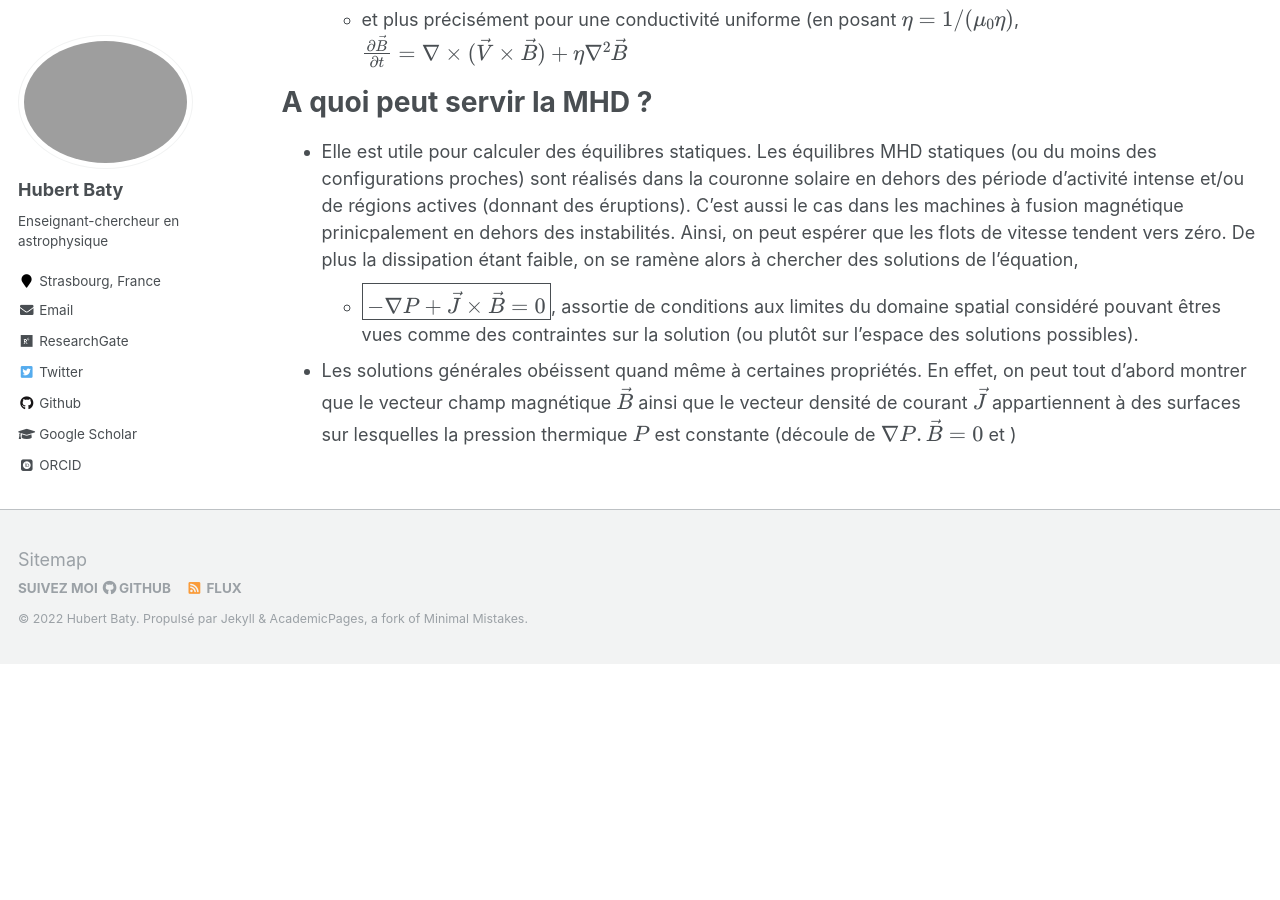
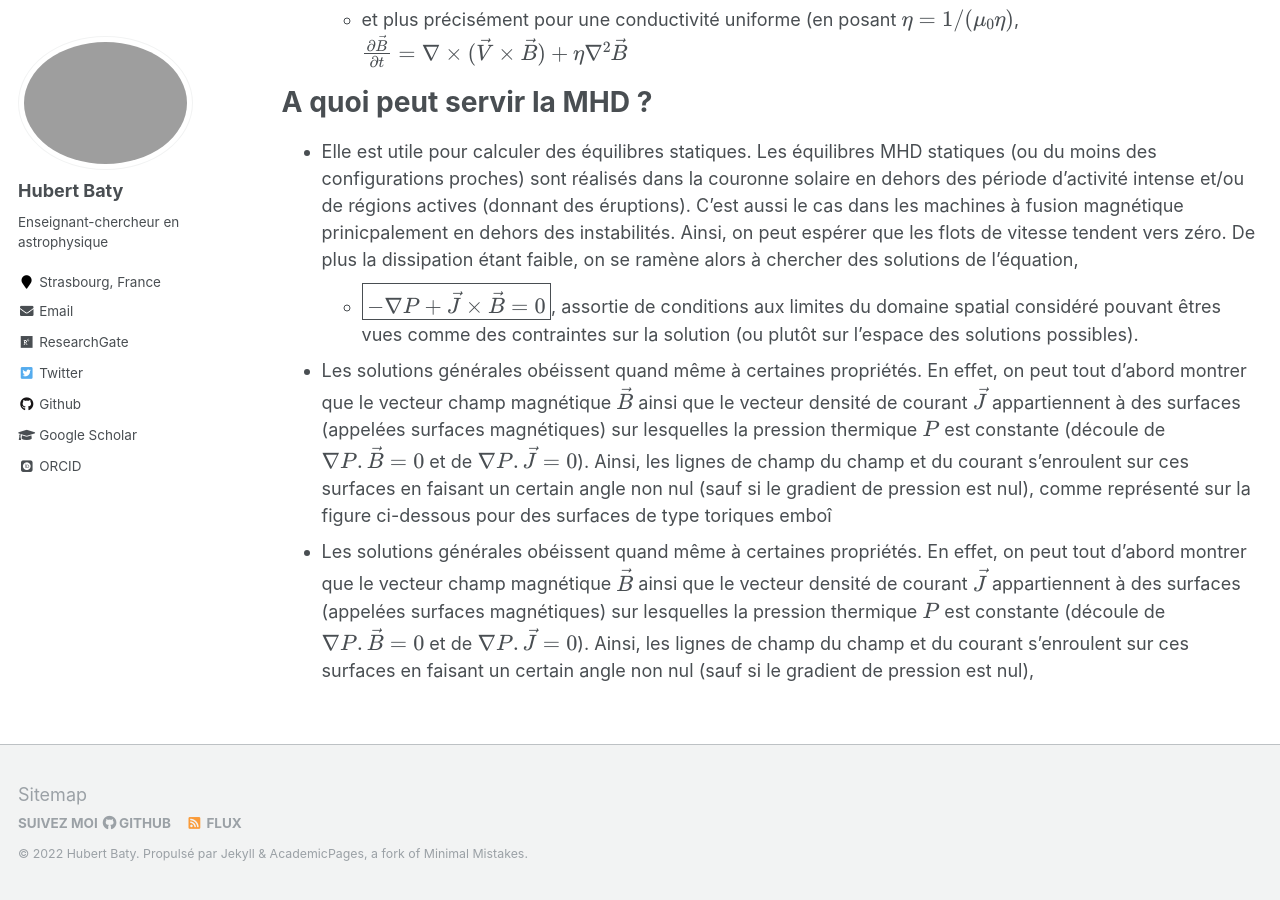
Before and after one commit to hubertbaty/hubertbaty.github.io, a Jekyll site: the page built from _pages/MHD.md, in a window 1280 px wide and 900 px high, scrolled down 2936 px. Built offline with Jekyll 4.4.1, drawn with Linux system fonts in a browser that asks for light colours; some web fonts are replaced; formulas are drawn with MathJax 3; before the commit the page ends 3600 px from its top, so only the background shows below that.

Commit message:
Update MHD.md

```diff
--- a/_pages/MHD.md
+++ b/_pages/MHD.md
@@ -60,4 +60,5 @@ A quoi peut servir la MHD ?
 * Elle est utile pour calculer des équilibres statiques. Les équilibres MHD statiques (ou du moins des configurations proches) sont réalisés dans la couronne solaire en dehors des période d'activité intense et/ou de régions actives (donnant des éruptions). C'est aussi le cas dans les machines à fusion magnétique prinicpalement en dehors des instabilités. Ainsi, on peut espérer que les flots de vitesse tendent vers zéro. De plus la dissipation étant faible, on se ramène alors à chercher des solutions de l'équation,
   * $$\boxed{ - \nabla P + \vec J \times \vec B = 0}$$, assortie de conditions aux limites du domaine spatial considéré pouvant êtres vues comme des contraintes sur la solution (ou plutôt sur l'espace des solutions possibles).
 
-* Les solutions générales obéissent quand même à certaines propriétés. En effet, on peut tout d'abord montrer que le vecteur champ magnétique $\vec B$ ainsi que le vecteur densité de courant $\vec J$ appartiennent à des surfaces sur lesquelles la pression thermique $P$ est constante (découle de $\nabla P . \vec B = 0$ et )
+* Les solutions générales obéissent quand même à certaines propriétés. En effet, on peut tout d'abord montrer que le vecteur champ magnétique $\vec B$ ainsi que le vecteur densité de courant $\vec J$ appartiennent à des surfaces (appelées surfaces magnétiques) sur lesquelles la pression thermique $P$ est constante (découle de $\nabla P . \vec B = 0$ et de $\nabla P . \vec J = 0$). Ainsi, les lignes de champ du champ et du courant s'enroulent sur ces surfaces en faisant un certain angle non nul (sauf si le gradient de pression est nul), comme représenté sur la figure ci-dessous pour des surfaces de type toriques emboî
+* Les solutions générales obéissent quand même à certaines propriétés. En effet, on peut tout d'abord montrer que le vecteur champ magnétique $\vec B$ ainsi que le vecteur densité de courant $\vec J$ appartiennent à des surfaces (appelées surfaces magnétiques) sur lesquelles la pression thermique $P$ est constante (découle de $\nabla P . \vec B = 0$ et de $\nabla P . \vec J = 0$). Ainsi, les lignes de champ du champ et du courant s'enroulent sur ces surfaces en faisant un certain angle non nul (sauf si le gradient de pression est nul),
```
